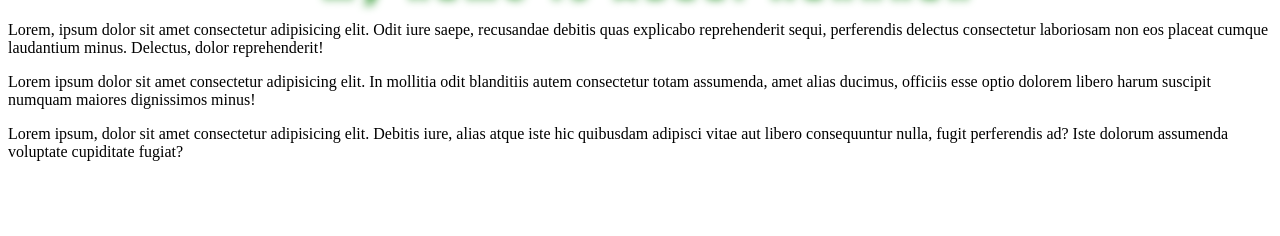
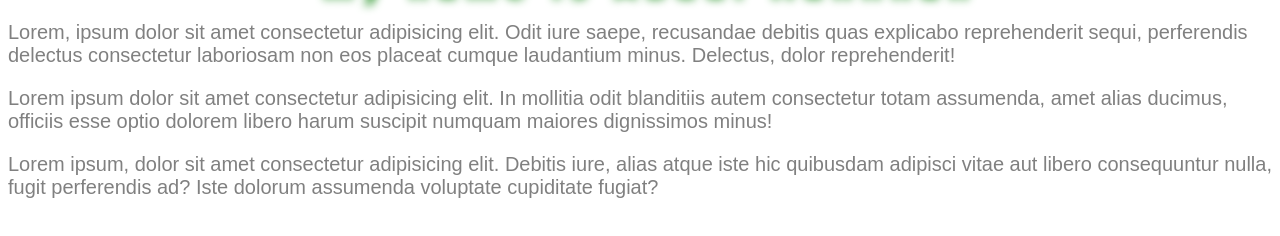
Before and after one commit to abdulhannan457/my-fifth-repo, a plain HTML site: page index.html in a window 1280 px wide. Shown: the part 74-310 px from the top of the page. Drawn offline with Linux system fonts and the light colour scheme.

Commit message:
added style in paragraph

```diff
--- a/hannan/style.css
+++ b/hannan/style.css
@@ -8,3 +8,8 @@ h3{
     color: green;
     text-shadow: 10px 15px 10px green;
 }
+p{
+    font-size: 20px;
+    font-family: Arial, Helvetica, sans-serif;
+    color: gray;
+}
```
